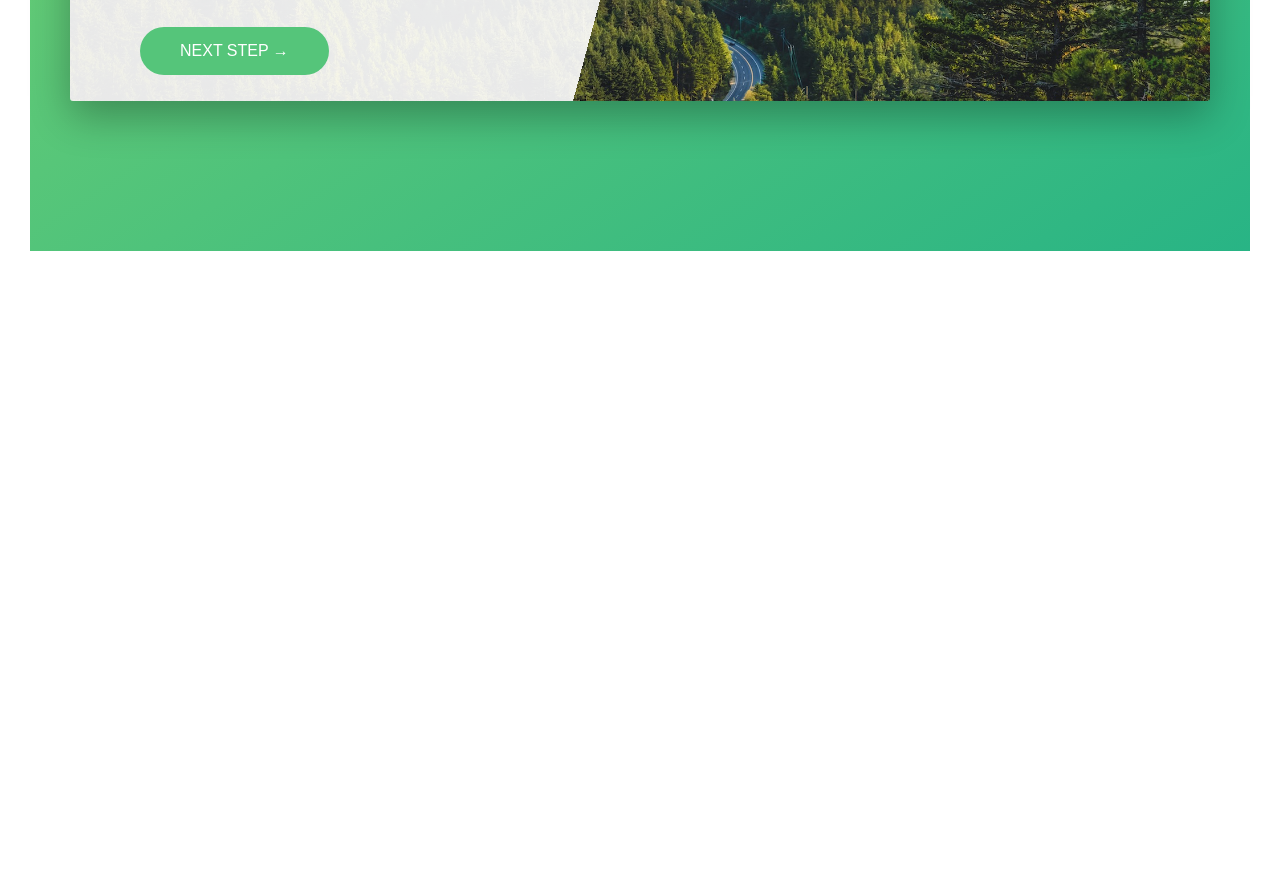
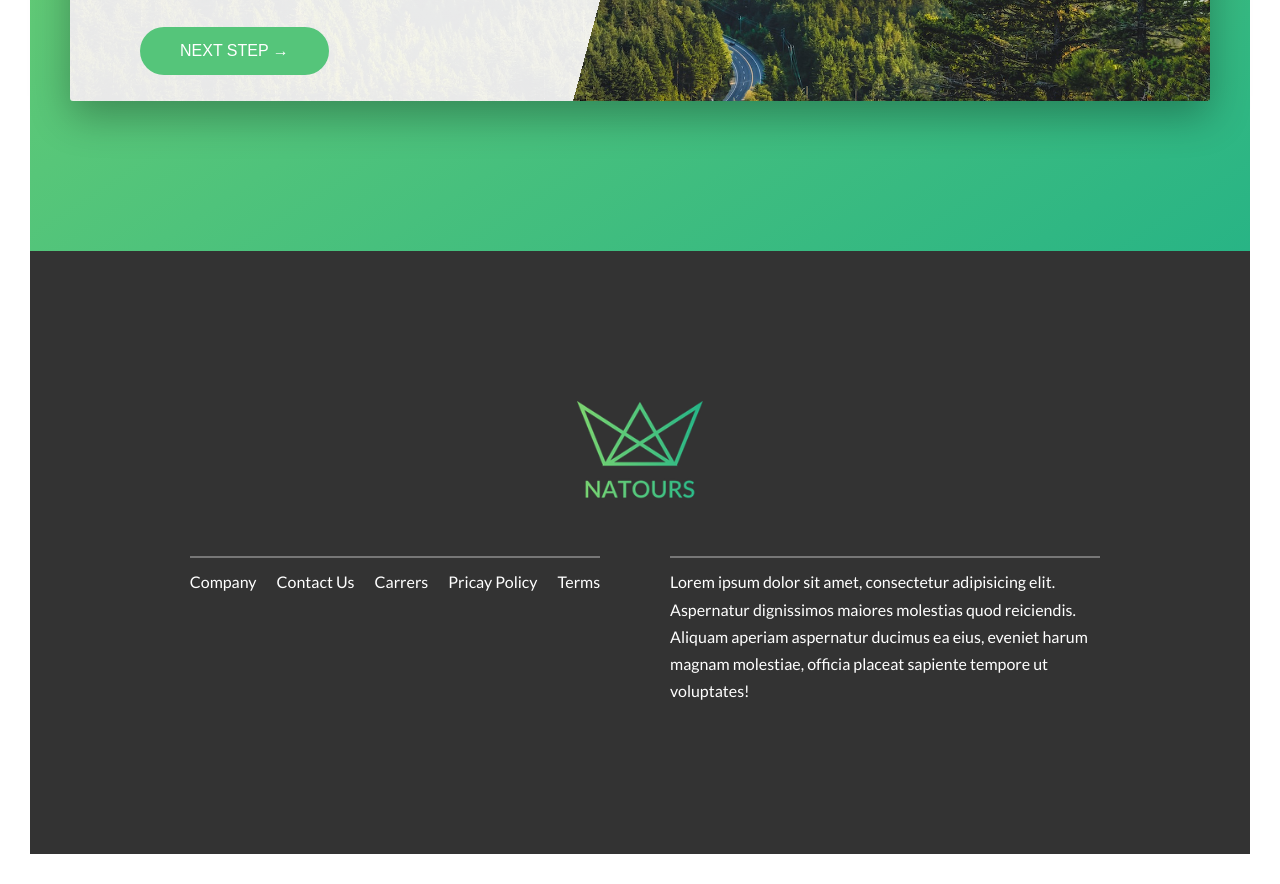
Before and after one commit to elmi-elmi/demo-CSS-Natours, a website: page index.html in a window 1280 px wide. Shown: the part 4898-5782 px from the top of the page. Before the commit the page ends 5179 px from the top, so only its background shows below. Drawn offline with Linux system fonts and the light colour scheme.

Commit message:
footer logo and navigation

```diff
--- a/index.html
+++ b/index.html
@@ -332,6 +332,31 @@
         </div>
     </section>
 </main>
+<footer class="footer">
+    <div class="row">
+        <div class="footer__logo-box u-center-text">
+            <img class="footer__logo " src="./img/logo-green-1x.png" alt="logo">
+        </div>
+        <div class="col-1-of-2">
+            <div class="footer__navigation u-center-text">
+                <ul class="footer__list">
+                    <li class="footer__item"><a href="" class="footer__link">Company</a></li>
+                    <li class="footer__item"><a href="" class="footer__link">Contact Us</a></li>
+                    <li class="footer__item"><a href="" class="footer__link">Carrers</a></li>
+                    <li class="footer__item"><a href="" class="footer__link">Pricay Policy</a></li>
+                    <li class="footer__item"><a href="" class="footer__link">Terms</a></li>
+                </ul>
+            </div>
+        </div>
+        <div class="col-1-of-2">
+            <div class="footer__copyright ">
+                <p>
+                    Lorem ipsum dolor sit amet, consectetur adipisicing elit. Aspernatur dignissimos maiores molestias quod reiciendis. Aliquam aperiam aspernatur ducimus ea eius, eveniet harum magnam molestiae, officia placeat sapiente tempore ut voluptates!
+                </p>
+            </div>
+        </div>
+    </div>
+</footer>
 <!--
 <div class="grid-test">
 <div class="row">
--- a/sass/abstracts/_variables.scss
+++ b/sass/abstracts/_variables.scss
@@ -10,6 +10,7 @@ $color-primary-light: #7ed56f;
 $color-primary-dark: #28b485;
 
 $color-gray-dark: #777;
+$color-gray-dark-3: #333;
 $color-white: #fff;
 $color-black:#000;
 
--- /dev/null
+++ b/sass/components/_footer.scss
@@ -0,0 +1,49 @@
+.footer{
+  &__logo-box{
+    margin-bottom: 5rem;
+  }
+  &__logo{
+    height: 10rem;
+    width: auto;
+  }
+  &__navigation{
+  }
+  &__list{
+    display: inline-block;
+    list-style: none;
+    border-top: 2px solid $color-gray-dark;
+
+  }
+  &__item{
+
+
+    margin-top: 1rem;
+    float: left;
+
+    &:not(:last-child){
+      margin-right: 2rem;
+    }
+
+
+
+  }
+  &__link{
+    font-size: 1.6rem;
+    text-decoration:none;
+    color: $color-white;
+
+  }
+  &__copyright{
+    border-top: 2px solid $color-gray-dark;
+
+
+    p{
+      margin-top: 1rem;
+
+      font-size: 1.6rem;
+      color: $color-white;
+    }
+
+  }
+
+}
--- a/sass/main.scss
+++ b/sass/main.scss
@@ -17,6 +17,7 @@
 @import "components/story";
 @import "components/bg-video";
 @import "components/form";
+@import "components/footer";
 
 @import "page/home";
 
--- a/sass/page/_home.scss
+++ b/sass/page/_home.scss
@@ -62,3 +62,8 @@
 
   }
 }
+
+.footer{
+  padding: 15rem 15rem;
+  background-color: $color-gray-dark-3;
+}
```
Also changed, not shown: css/style.css, sass/main.css, 2 other files.
